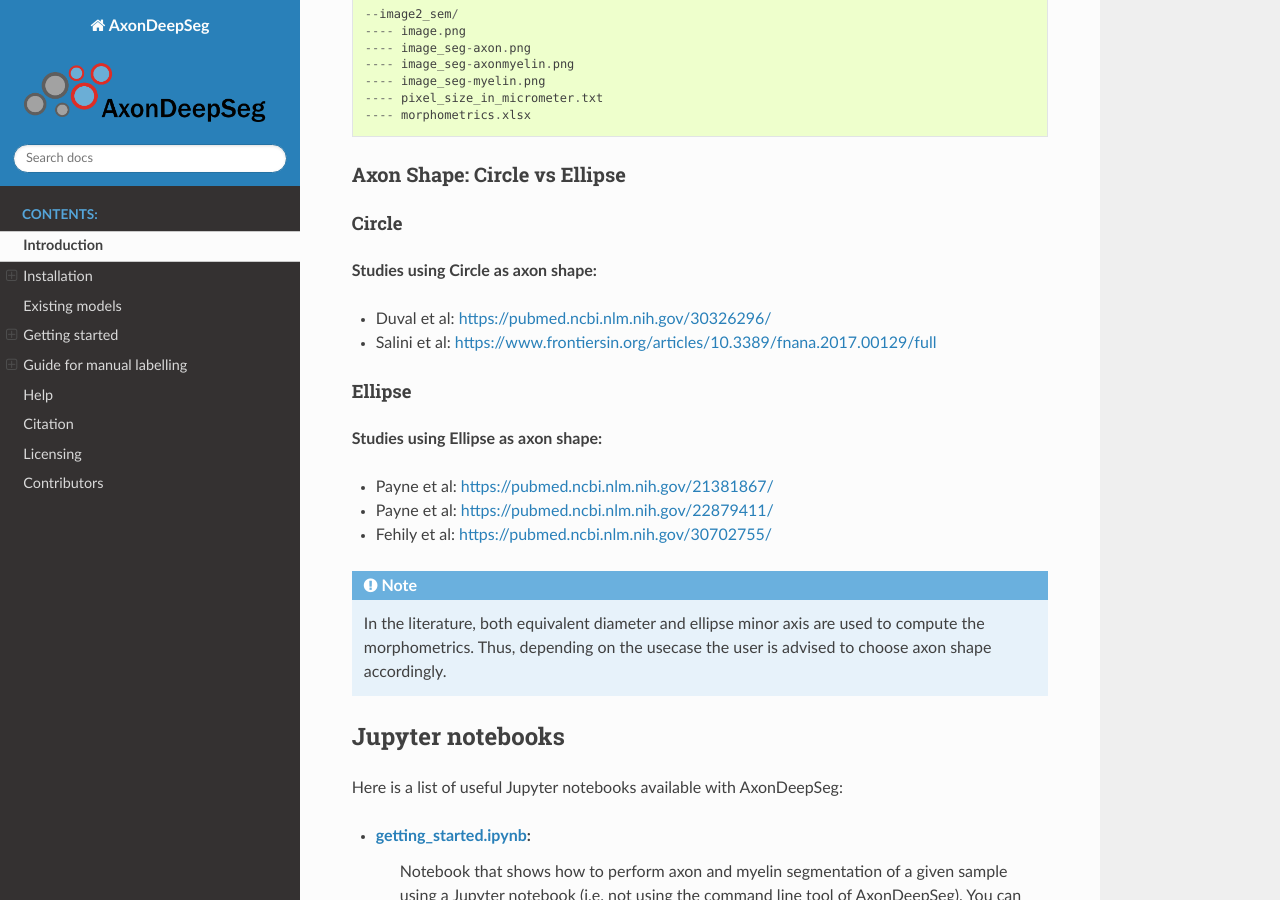
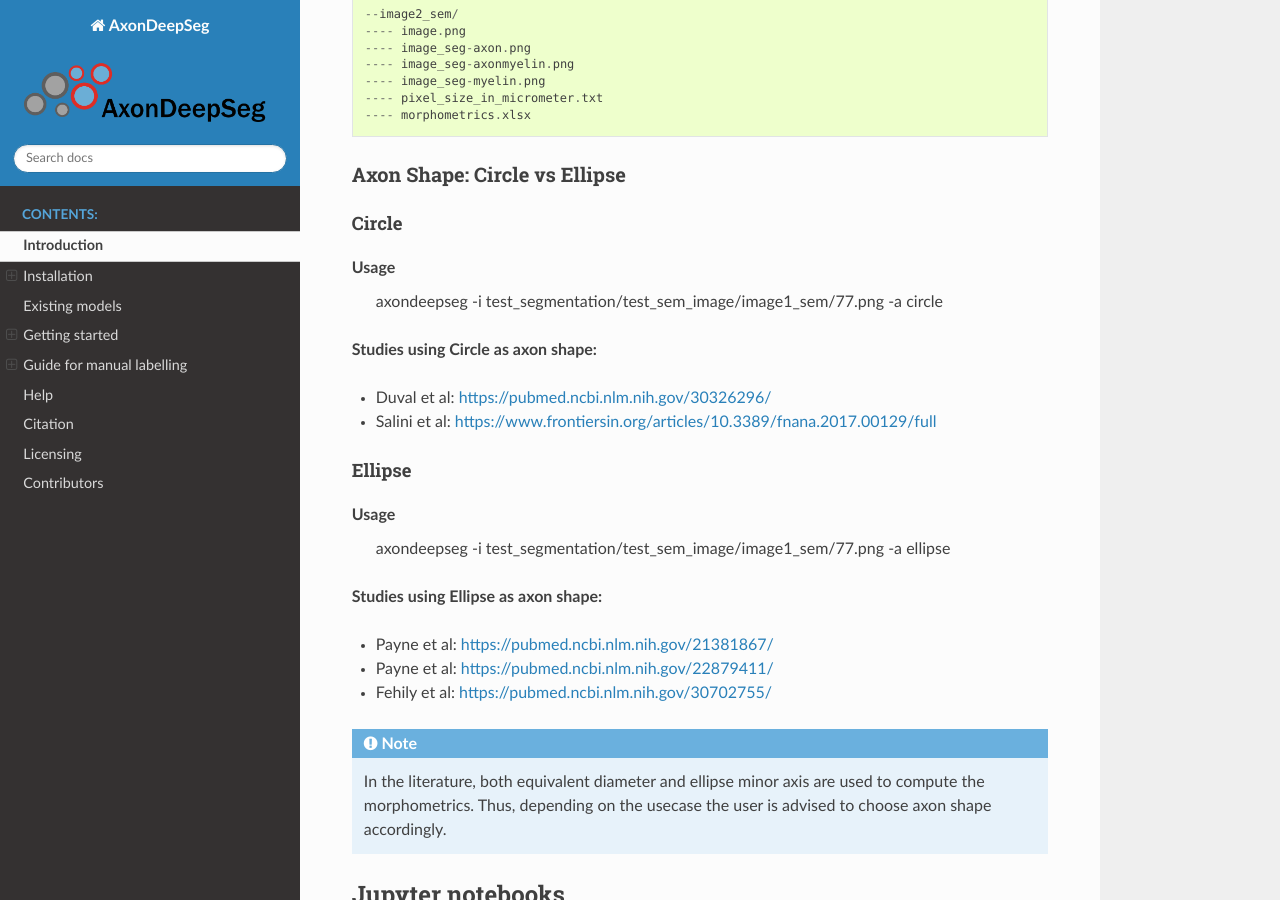
Before and after one commit to axondeepseg/axondeepseg, a Sphinx documentation site: the page built from docs/source/documentation.rst, in a window 1280 px wide and 900 px high, scrolled down 12851 px. Built offline with Sphinx 7.4.7 and the Read the Docs theme 2.0.0, drawn with Linux system fonts in a browser that asks for light colours.

Commit message:
Add usage instructions

```diff
--- a/docs/source/documentation.rst
+++ b/docs/source/documentation.rst
@@ -402,6 +402,9 @@ Axon Shape: Circle vs Ellipse
 
 Circle
 ^^^^^^
+**Usage**
+    axondeepseg -i test_segmentation/test_sem_image/image1_sem/77.png -a circle
+
 **Studies using Circle as axon shape:**
 
 * Duval et al: https://pubmed.ncbi.nlm.nih.gov/30326296/
@@ -409,6 +412,9 @@ Circle
 
 Ellipse
 ^^^^^^^
+**Usage**
+    axondeepseg -i test_segmentation/test_sem_image/image1_sem/77.png -a ellipse
+
 **Studies using Ellipse as axon shape:**
 
 * Payne et al: https://pubmed.ncbi.nlm.nih.gov/21381867/
```
